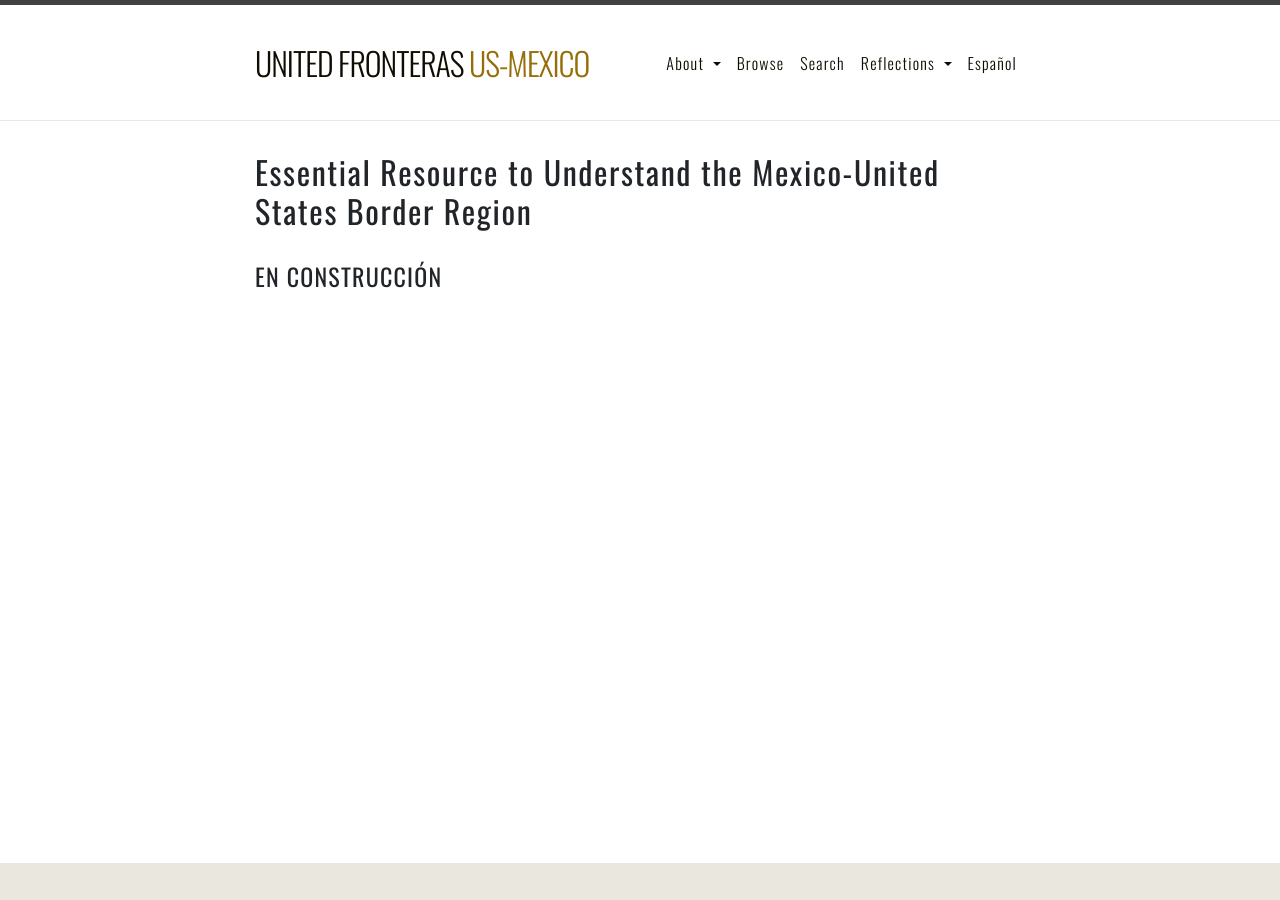
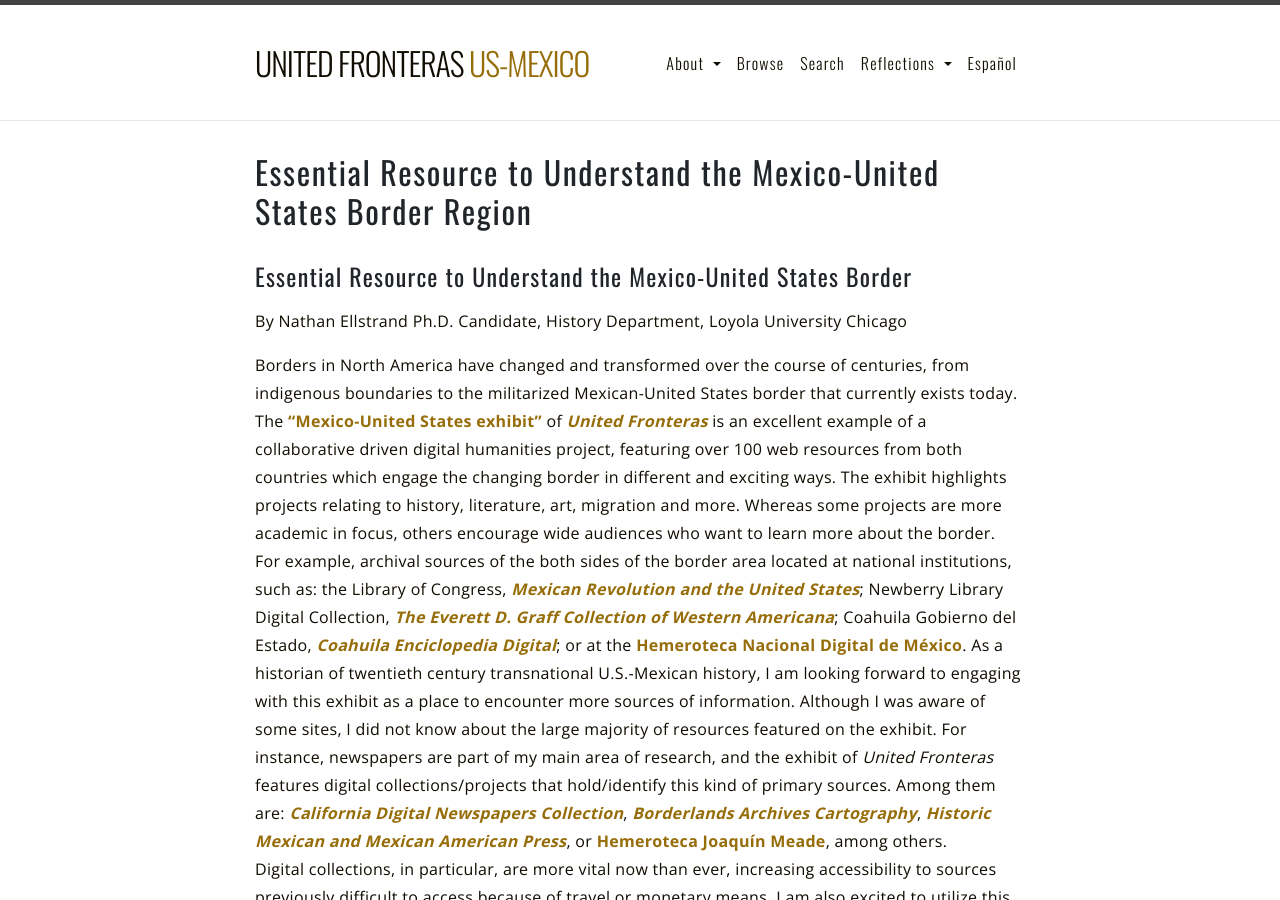
Before and after one commit to unitedfronteras/ufexhibition_mexusa, a Jekyll site: the page built from _reflections/ellstrand.md, in a window 1280 px wide and 900 px high. Built offline with Jekyll 4.4.1, drawn with Linux system fonts in a browser that asks for light colours; some of the changed text lies outside the part shown.

Commit message:
Update ellstrand.md

```diff
--- a/_reflections/ellstrand.md
+++ b/_reflections/ellstrand.md
@@ -4,4 +4,11 @@ title: "Essential Resource to Understand the Mexico-United States Border Region"
 permalink: /reflections/ellstrand/
 ---
 
-### EN CONSTRUCCIÓN
+### Essential Resource to Understand the Mexico-United States Border
+By Nathan Ellstrand
+Ph.D. Candidate, History Department, Loyola University Chicago
+
+Borders in North America have changed and transformed over the course of centuries, from indigenous boundaries to the militarized Mexican-United States border that currently exists today. The [“Mexico-United States exhibit”](https://unitedfronteras.github.io/projects/) of [*United Fronteras*](https://unitedfronteras.github.io/) is an excellent example of a collaborative driven digital humanities project, featuring over 100 web resources from both countries which engage the changing border in different and exciting ways. The exhibit highlights projects relating to history, literature, art, migration and more.  Whereas some projects are more academic in focus, others encourage wide audiences who want to learn more about the border. For example, archival sources of the both sides of the border area located at national institutions, such as: the Library of Congress, [*Mexican Revolution and the United States*](https://unitedfronteras.github.io/ufexhibition_mexusa/united/obj076/); Newberry Library Digital Collection, [*The Everett D. Graff Collection of Western Americana*](https://unitedfronteras.github.io/ufexhibition_mexusa/united/obj103/); Coahuila Gobierno del Estado, [*Coahuila Enciclopedia Digital*](https://unitedfronteras.github.io/ufexhibition_mexusa/united/obj027/); or at the [Hemeroteca Nacional Digital de México](https://unitedfronteras.github.io/ufexhibition_mexusa/united/obj056/).
+As a historian of twentieth century transnational U.S.-Mexican history, I am looking forward to engaging with this exhibit as a place to encounter more sources of information.  Although I was aware of some sites, I did not know about the large majority of resources featured on the exhibit. For instance, newspapers are part of my main area of research, and the exhibit of *United Fronteras* features digital collections/projects that hold/identify this kind of primary sources. Among them are: [*California  Digital Newspapers Collection*](https://unitedfronteras.github.io/ufexhibition_mexusa/search/), [*Borderlands Archives Cartography*](https://unitedfronteras.github.io/ufexhibition_mexusa/united/obj016/), [*Historic Mexican and Mexican American Press*](https://unitedfronteras.github.io/ufexhibition_mexusa/united/obj058/), or [Hemeroteca Joaquín Meade](https://unitedfronteras.github.io/ufexhibition_mexusa/united/obj057/), among others.
+ Digital collections, in particular, are more vital now than ever, increasing accessibility to sources previously difficult to access because of travel or monetary means.  I am also excited to utilize this exhibit as a teaching tool. It is a great starting point for students to learn about a plethora of subjects, whether they be about immigration, such as [*Rural Immigration Network / Red Rural de Inmigración*](https://unitedfronteras.github.io/ufexhibition_mexusa/united/obj098/) or the inactive project of [*The Immigration Project*](https://unitedfronteras.github.io/ufexhibition_mexusa/united/obj104/), indigenous lands, like the [*Southern Colorado Borderlands*](https://unitedfronteras.github.io/ufexhibition_mexusa/united/obj099/) or [*Pee Posh Migration*](https://unitedfronteras.github.io/ufexhibition_mexusa/united/obj088/), or genealogies, such as [*Mexican Genealogy*](https://unitedfronteras.github.io/ufexhibition_mexusa/united/obj075/) or [*The Doña Ana Sphere*](https://unitedfronteras.github.io/ufexhibition_mexusa/united/obj037/).  These resources themselves open the door to students to cultivate an interest in the Mexican-U.S. border and work around borders, which matters more now than ever.
+ In an age of increasing nationalist and xenophobic rhetoric pushing for the hardening of borders, it is our duty as scholars to demonstrate the contested nature of boundaries more than ever, as it is stated in [*United Fronteras*](https://unitedfronteras.github.io/about/), and their Mexico-United States exhibit, and the forthcoming digital resources and phases, does just that.
```
